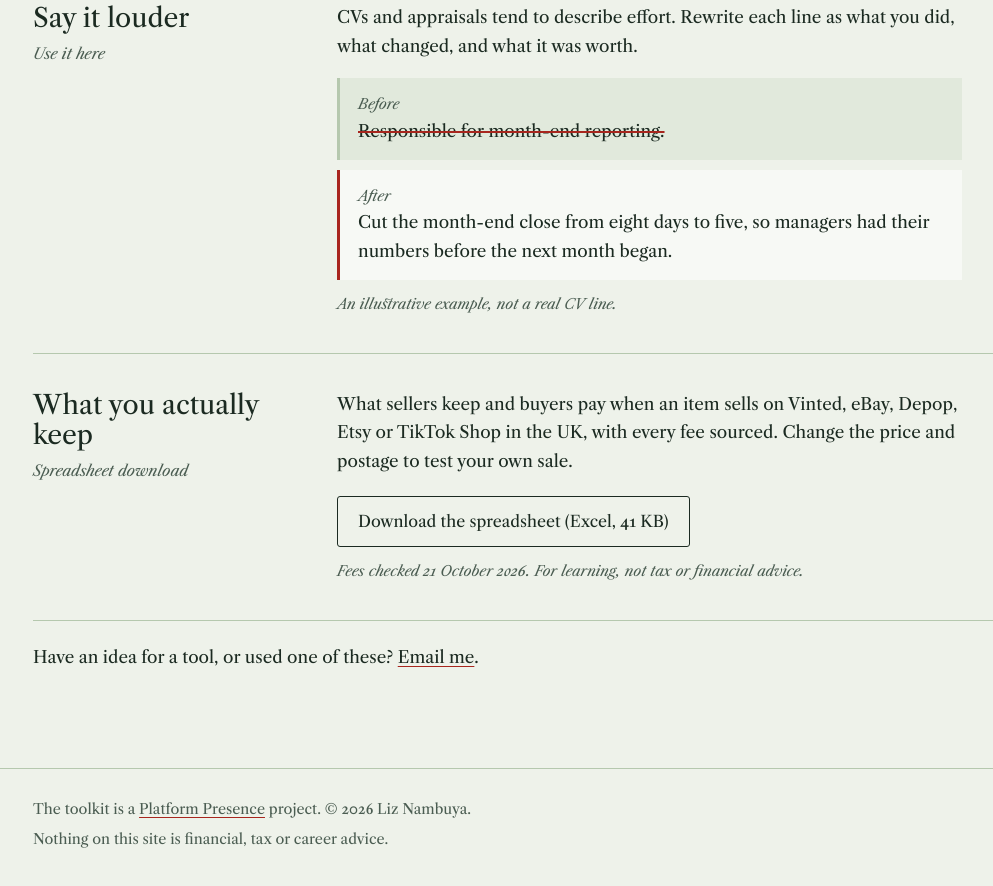
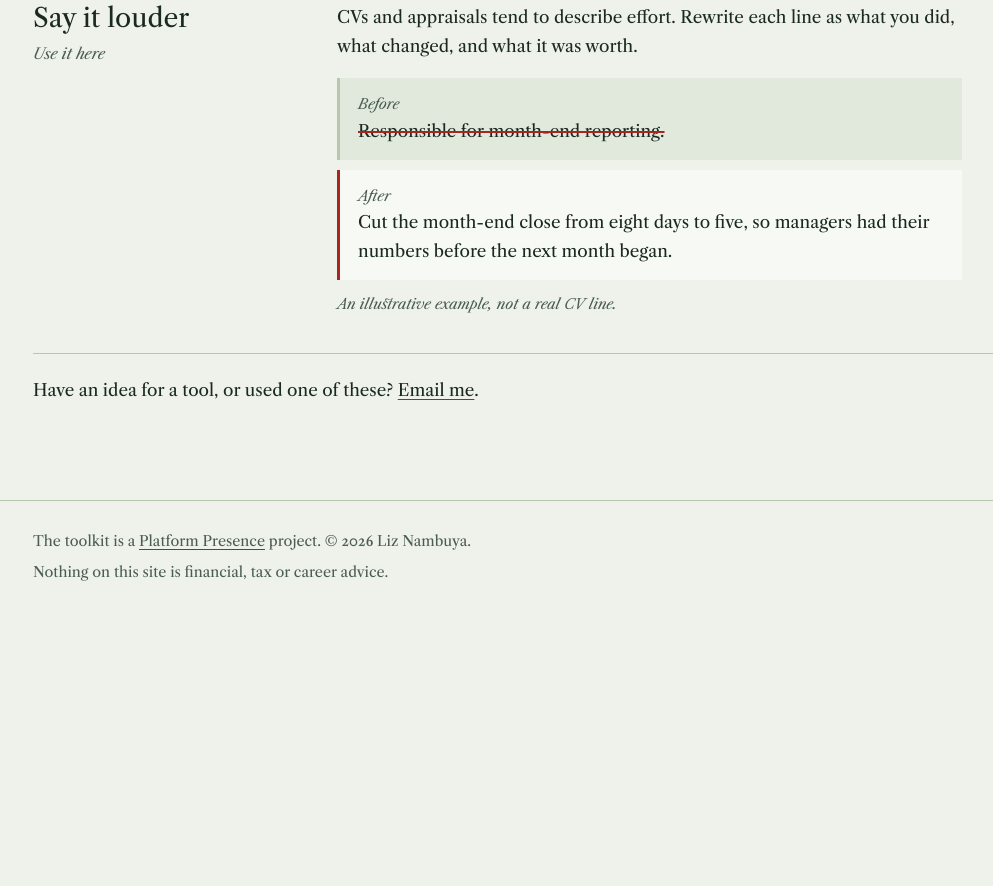
Before and after one commit to nambuyalizzie-ctrl/platformpresence, a plain HTML site: page toolkit.html in a window 1280 px wide. Shown: the part 1179-2065 px from the top of the page, without its empty margins (123-1116 px from the left). After the commit the page ends 1803 px from the top, so only its background shows below. Drawn offline with nearby package versions, Linux system fonts and the light colour scheme; a web font is replaced by a local one.

Commit message:
Toolkit: remove the UK selling-fee spreadsheet
Co-Authored-By: Claude Fable 5.2 <noreply@anthropic.com>
Claude-Session: https://claude.ai/code/session_01GVQq6eaKD776CTEo9GGTxS

```diff
--- a/toolkit.html
+++ b/toolkit.html
@@ -4,7 +4,7 @@
 <meta charset="UTF-8">
 <meta name="viewport" content="width=device-width, initial-scale=1.0">
 <title>The toolkit | Platform Presence</title>
-<meta name="description" content="Free, small tools for making your value visible: the value audit, say it louder, and a UK selling-fee spreadsheet. A Platform Presence project.">
+<meta name="description" content="Free, small tools for making your value visible: the value audit and say it louder. A Platform Presence project.">
 <meta property="og:title" content="The toolkit | Platform Presence">
 <meta property="og:description" content="Free tools for making your value visible.">
 <meta property="og:url" content="https://platformpresence.com/toolkit.html">
@@ -80,18 +80,6 @@
           </div>
         </article>
 
-        <article class="tool">
-          <div>
-            <h3>What you actually keep</h3>
-            <p class="status">Spreadsheet download</p>
-          </div>
-          <div class="body">
-            <p>What sellers keep and buyers pay when an item sells on Vinted, eBay, Depop, Etsy or TikTok Shop in the UK, with every fee sourced. Change the price and postage to test your own sale.</p>
-            <a class="btn" href="what-you-actually-keep.xlsx" download>Download the spreadsheet (Excel, 41 KB)</a>
-            <p class="fine">Fees checked 21 October 2026. For learning, not tax or financial advice.</p>
-          </div>
-        </article>
-
         <!--
           TO ADD A TOOL: copy one <article class="tool"> block above and paste it here.
           For a download, upload the file alongside the pages and link to its file name.
```
